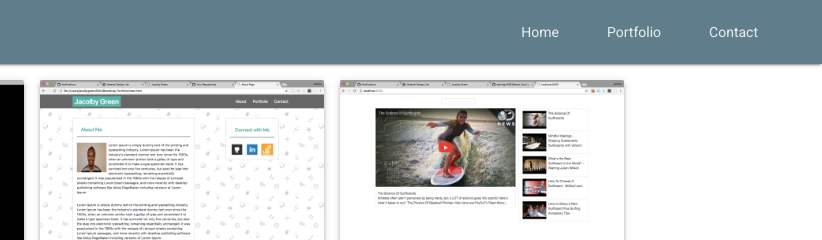
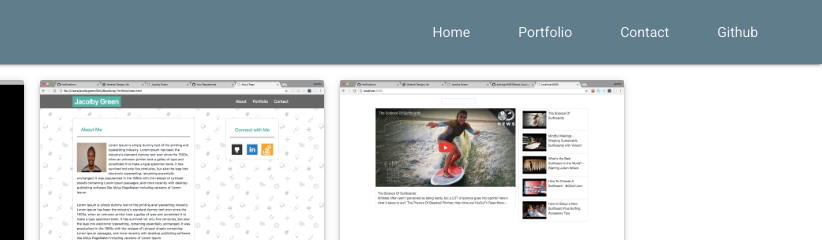
Before and after one commit to darknight1983/proPortfolio, a plain HTML site: page portfolio.html in a window 1280 px wide. Shown: the top 240 px of the page, 458-1280 px from the left. Drawn offline with nearby package versions, Linux system fonts and the light colour scheme.

Commit message:
added github links to navigation

```diff
--- a/portfolio.html
+++ b/portfolio.html
@@ -23,6 +23,7 @@
               <a class="mdl-navigation__link" href="index.html">Home</a>
               <a class="mdl-navigation__link" href="portfolio.html">Portfolio</a>
               <a class="mdl-navigation__link" href="contact.html">Contact</a>
+              <a class="mdl-navigation__link" href="https://github.com/darknight1983">Github</a>
             </nav>
           </div>
         </header>
@@ -32,6 +33,7 @@
             <a class="mdl-navigation__link" href="index.html">Home</a>
             <a class="mdl-navigation__link" href="portfolio.html">Portfolio</a>
             <a class="mdl-navigation__link" href="contact.html">Contact</a>
+            <a class="mdl-navigation__link" href="https://github.com/darknight1983">Github</a>
           </nav>
         </div>
 
```
Also changed, not shown: contact.html (+2 -0 lines), index.html (+2 -0 lines).
